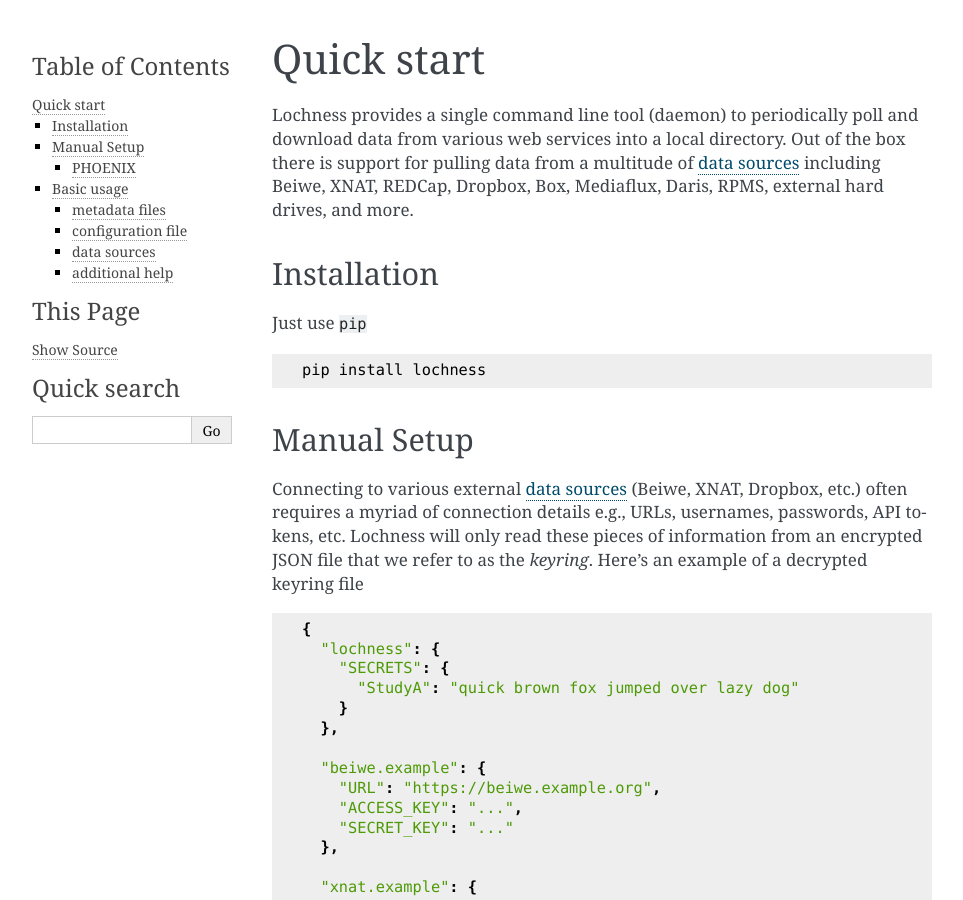
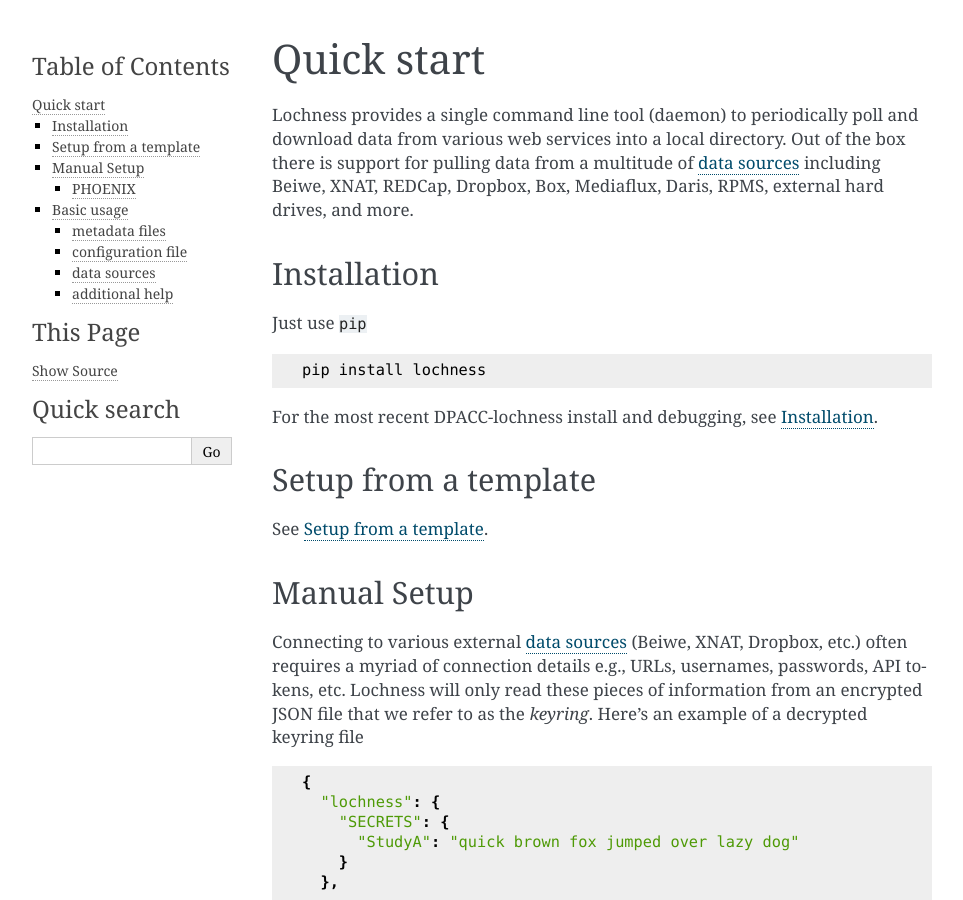
Before and after one commit to harvard-nrg/lochness, a Sphinx documentation site: the page built from docs/source/quick_start.rst, in a window 1280 px wide and 900 px high. Shown: the whole window, without its empty margins (148-1111 px from the left). Built offline with Sphinx 7.4.7, drawn with Linux system fonts in a browser that asks for light colours.

Commit message:
doc: link to the main documentation added to the quickstart

```diff
--- a/docs/source/quick_start.rst
+++ b/docs/source/quick_start.rst
@@ -14,6 +14,14 @@
 
     pip install lochness
 
+For the most recent DPACC-lochness install and debugging, see `Installation
+<https://github.com/PREDICT-DPACC/lochness/blob/master/README.md#installation>`_.
+
+
+Setup from a template
+------------
+See `Setup from a template
+<https://github.com/PREDICT-DPACC/lochness/blob/master/README.md#Setup-from-a-template>`_.
 
 
 Manual Setup
```
